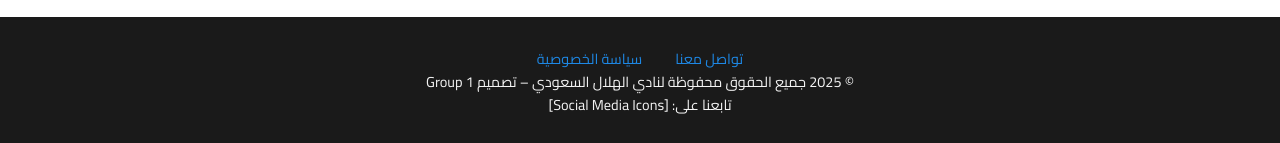
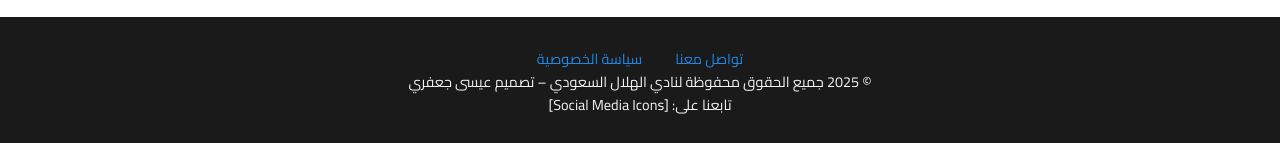
Before and after one commit to AbdullahK-design/Alhilal-webside, a plain HTML site: page index.html in a window 1280 px wide. Shown: the part 3939-4082 px from the top of the page. Drawn offline with Linux system fonts and the light colour scheme.

Commit message:
Update index.html

```diff
--- a/index.html
+++ b/index.html
@@ -158,7 +158,7 @@
             <a href="#">تواصل معنا</a>
             <a href="#">سياسة الخصوصية</a>
         </div>
-        <p>© 2025 جميع الحقوق محفوظة لنادي الهلال السعودي – تصميم Group 1</p>
+        <p>© 2025 جميع الحقوق محفوظة لنادي الهلال السعودي – تصميم عيسى جعفري </p>
         <p>تابعنا على: [Social Media Icons]</p>
     </div>
 </footer>
```
